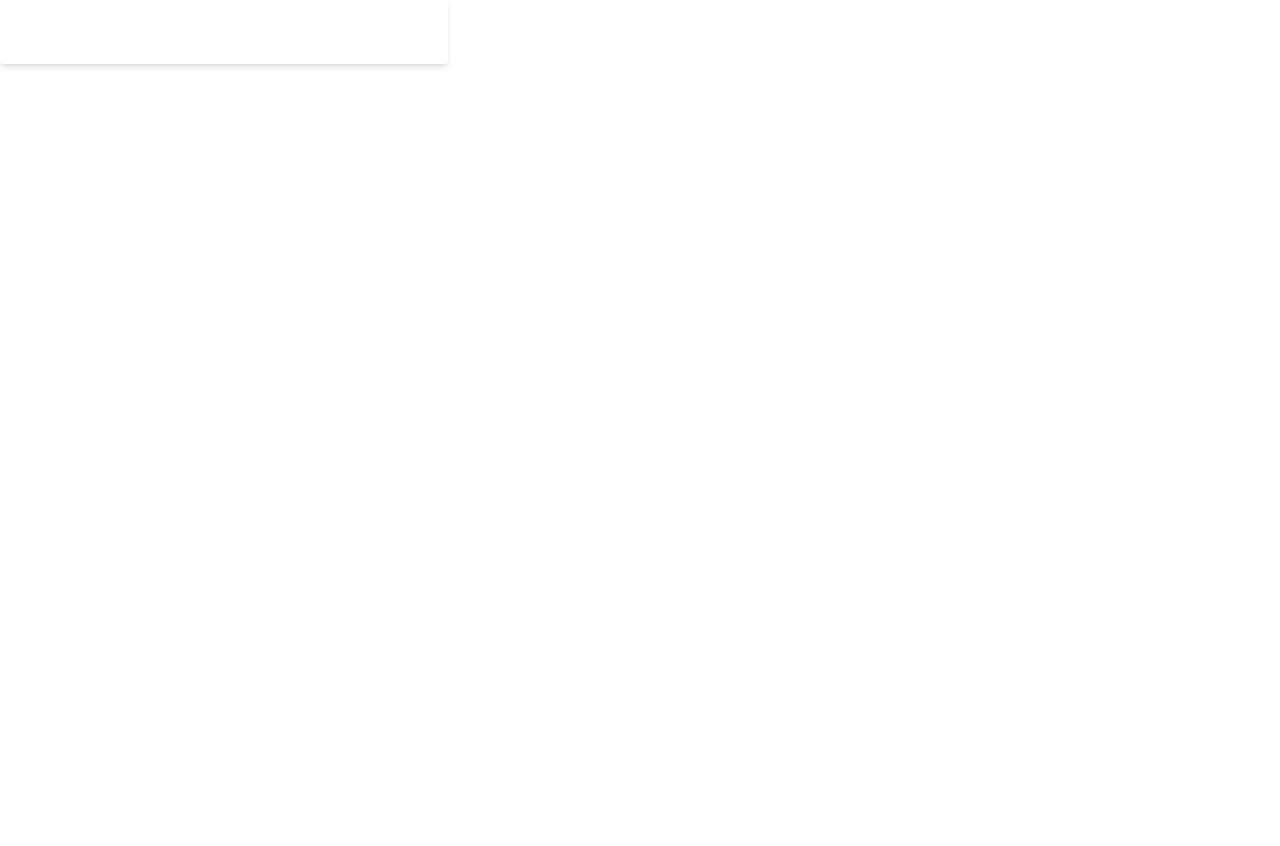
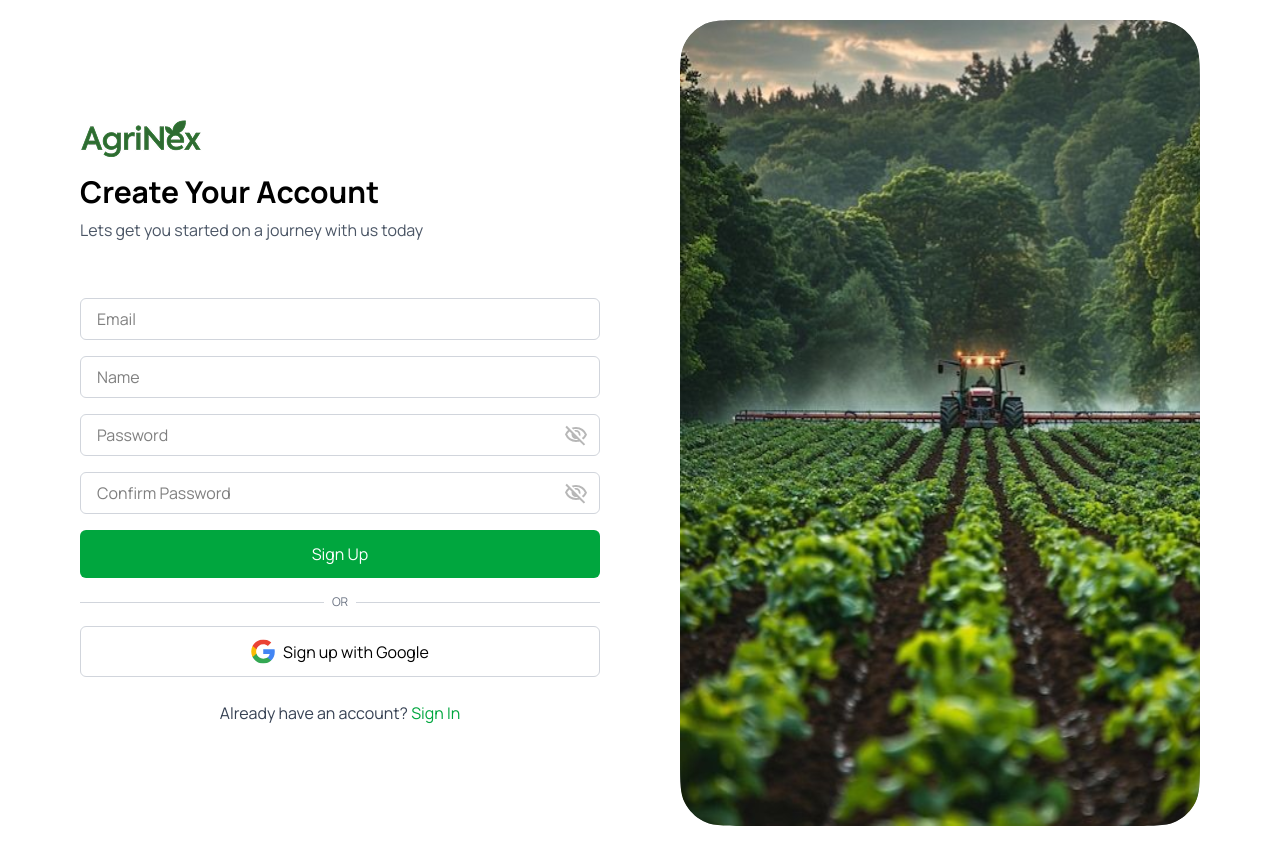
Before and after one commit to Cinikobe2005/AgriNex, a React (Vite) app: page /auth/signup in a window 1280 px wide. Before the commit the page ends 800 px from the top, so only its background shows below. Built offline with nearby package versions, Linux system fonts and the light colour scheme; a web font is replaced by a local one.

Commit message:
updates signup page

```diff
--- a/src/pages/auth/SignUp.jsx
+++ b/src/pages/auth/SignUp.jsx
@@ -68,10 +68,113 @@ const SignUp = () => {
   };
 
   return (
-    <div className="flex items-center">
-      <form className="bg-white p-8 rounded shadow-md w-full max-w-md">
+    <div className="min-h-screen flex items-center justify-center">
+      <div className="max-w-6xl w-full mx-auto lg:flex flex-col md:flex-row items-center md:space-x-20 px-4 ">
+        <div className="w-full lg:w-1/2 flex flex-col">
+          <div className="flex flex-col items-start lg:text-center mb-8">
+            <img src={logo} alt="AgriNex" className="mb-4" />
+            <h1 className="text-3xl font-bold mb-2">Create Your Account</h1>
+            <p className="text-gray-600 mb-6">
+              Lets get you started on a journey with us today
+            </p>
+          </div>
 
-      </form>
+          <form onSubmit={handleSubmit(onSubmit)} className="space-y-4 w-full">
+            <div>
+              <input
+                type="email"
+                placeholder="Email"
+                {...register("email")}
+                className="w-full px-4 py-2 border border-gray-300 rounded-md"
+              />
+              <p className="p-0 m-0 text-danger">{errors.email?.message}</p>
+            </div>
+            <div>
+              <input
+                type="text"
+                placeholder="Name"
+                {...register("username")}
+                className="w-full px-4 py-2 border border-gray-300 rounded-md"
+              />
+              <p className="p-0 m-0 text-danger">{errors.username?.message}</p>
+            </div>
+
+            <div className="relative">
+              <input
+                type={showPwd ? "text" : "password"}
+                placeholder="Password"
+                {...register("password")}
+                className="w-full px-4 py-2 border border-gray-300 rounded-md"
+              />
+              <button
+                type="button"
+                onClick={() => setShowPwd((v) => !v)}
+                className="absolute inset-y-0 right-3 flex items-center"
+              >
+                {showPwd ? (
+                  <img src={EyeIcon} alt="" />
+                ) : (
+                  <img src={EyeOffIcon} alt="" />
+                )}
+              </button>
+              <p className="p-0 m-0 text-danger">{errors.password?.message}</p>
+            </div>
+
+            <div className="relative">
+              <input
+                type={showConfirmPwd ? "text" : "password"}
+                placeholder="Confirm Password"
+                {...register("confirmPwd")}
+                className="w-full px-4 py-2 border border-gray-300 rounded-md"
+              />
+              <button
+                type="button"
+                onClick={() => setShowConfirmPwd((v) => !v)}
+                className="absolute inset-y-0 right-3 flex items-center"
+              >
+                {showConfirmPwd ? (
+                  <img src={EyeIcon} alt="" />
+                ) : (
+                  <img src={EyeOffIcon} alt="" />
+                )}
+              </button>
+              <p className="p-0 m-0 text-danger">
+                {errors.confirmPwd?.message}
+              </p>
+            </div>
+
+            <button
+              type="submit"
+              className="w-full py-3 bg-green-600 text-white rounded-md hover:bg-green-700 transition disabled:opacity-50"
+              disabled={isSubmitting}
+            >
+              {isLoading ? "Loading..." : "Sign Up"}
+            </button>
+          </form>
+
+          <div className="flex items-center my-4">
+            <div className="flex-grow h-px bg-gray-300"></div>
+            <span className="mx-2 text-gray-500 uppercase text-xs">or</span>
+            <div className="flex-grow h-px bg-gray-300"></div>
+          </div>
+
+          <button className="w-full py-3 border border-gray-300 rounded-md flex items-center justify-center space-x-2 hover:bg-gray-100 transition">
+            <img src={FcGoogle} alt="" />
+            <span>Sign up with Google</span>
+          </button>
+
+          <p className="mt-6 text-center text-gray-700">
+            Already have an account?{" "}
+            <Link to="/auth/signin" className="text-green-600 hover:underline">
+              Sign In
+            </Link>
+          </p>
+        </div>
+
+        <div className="hidden lg:block w-full md:w-1/2">
+          <img src={newSideImg} alt="New Side Image" className="w-full my-5" />
+        </div>
+      </div>
     </div>
   );
 };
```
